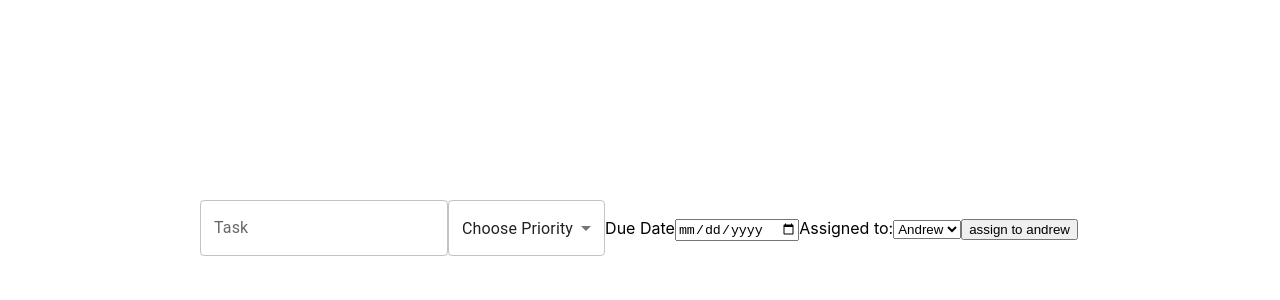
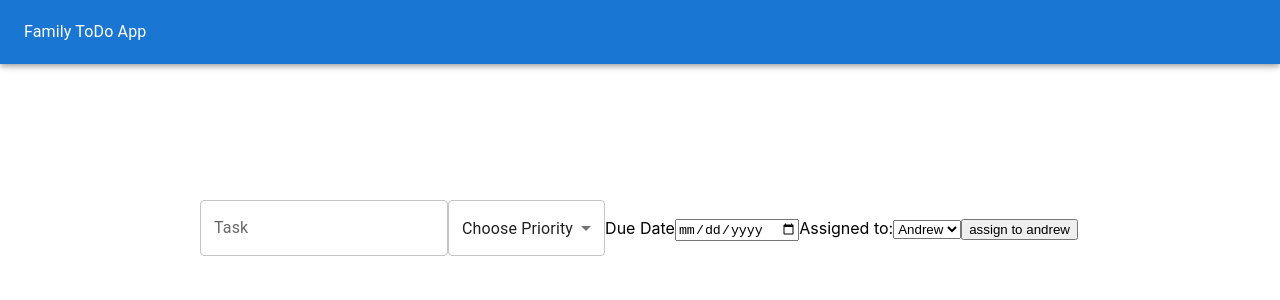
Before and after one commit to apellum/ToDo-Client, a React (Create React App) app: page /new-todo in a window 1280 px wide. Shown: the top 300 px of the page. Built offline with nearby package versions, Linux system fonts and the light colour scheme; no server answers.

Commit message:
Edited package.json

```diff
--- a/package.json
+++ b/package.json
@@ -40,13 +40,13 @@
       "not dead",
       "not op_mini all"
     ],
-    "react-dotenv": {
-      "whitelist": ["API_URL"]
-    },
     "development": [
       "last 1 chrome version",
       "last 1 firefox version",
       "last 1 safari version"
     ]
+  },
+  "react-dotenv": {
+    "whitelist": ["API_URL"]
   }
 }
--- a/src/actions/sessions.js
+++ b/src/actions/sessions.js
@@ -1,4 +1,4 @@
-import { baseUrl } from "../GlobalVariables"
+import {baseUrl} from '../GlobalVariables'
 
 export const signup = (details, navigate) => {
     return async (dispatch) => {
@@ -12,7 +12,7 @@ export const signup = (details, navigate) => {
         },
         body: JSON.stringify(details)
       })
-      console.log(resp)
+      debugger
       const data = await resp.json();
       console.log(data)
       if (data.errors) {
--- a/src/components/App.js
+++ b/src/components/App.js
@@ -10,7 +10,7 @@ function App() {
   return (
     <div className="App">
       <Router>
-        {/* <NavBar/> */}
+        <NavBar/>
         <Routes>
           <Route exact path='/' element={<Home/>} />
           <Route exact path='/new-todo' element={<CreateToDo/>} />
--- a/src/components/NavBar.js
+++ b/src/components/NavBar.js
@@ -1,7 +1,11 @@
 import React from 'react'
+import { useSelector } from 'react-redux'
 import { Box, AppBar, Toolbar, Typography } from '@mui/material'
 
+
 const NavBar = () => {
+    const loggedIn = useSelector(state => state.sessions.loggedIn)
+    console.log(loggedIn)
     return (
         <div>
             <Box>
```
